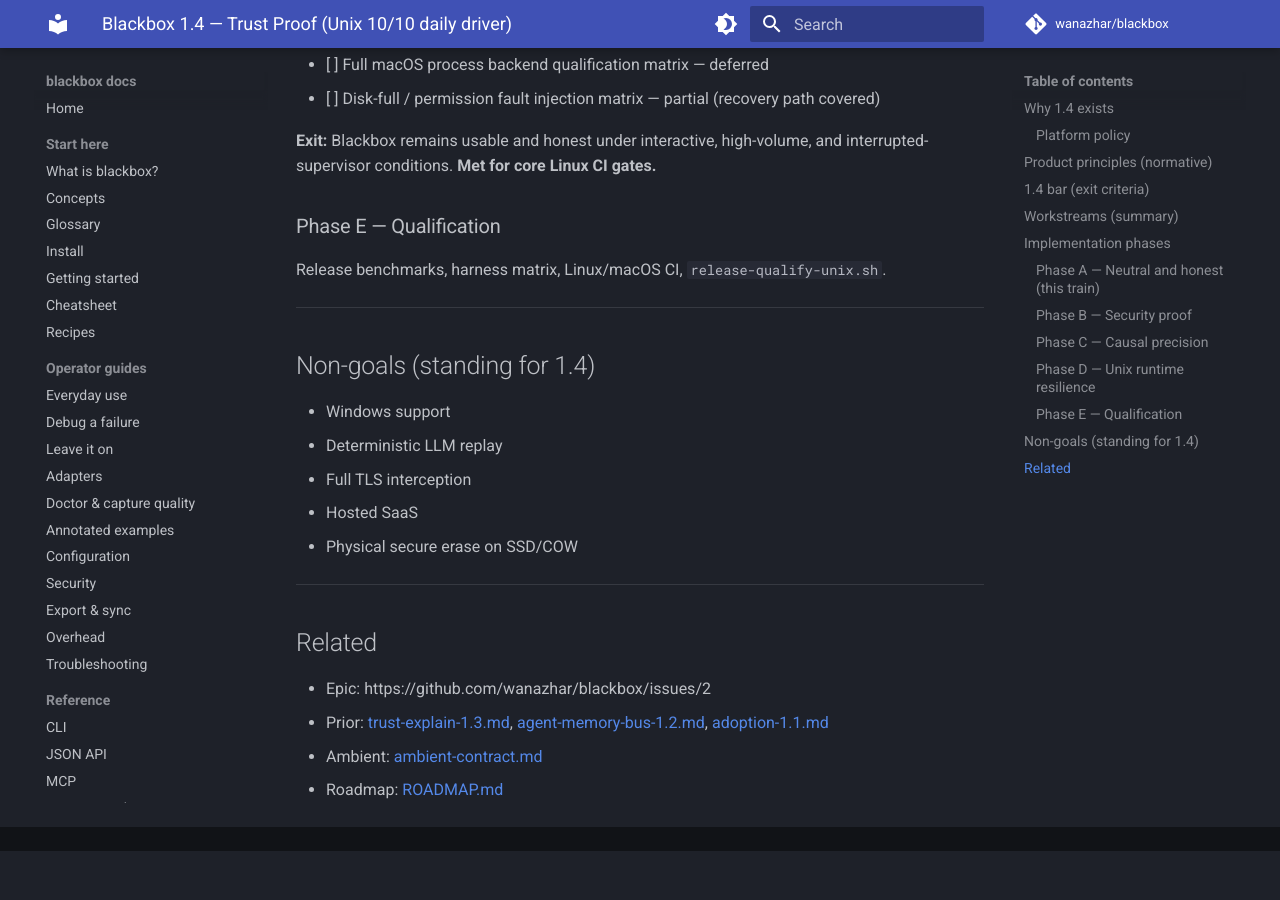
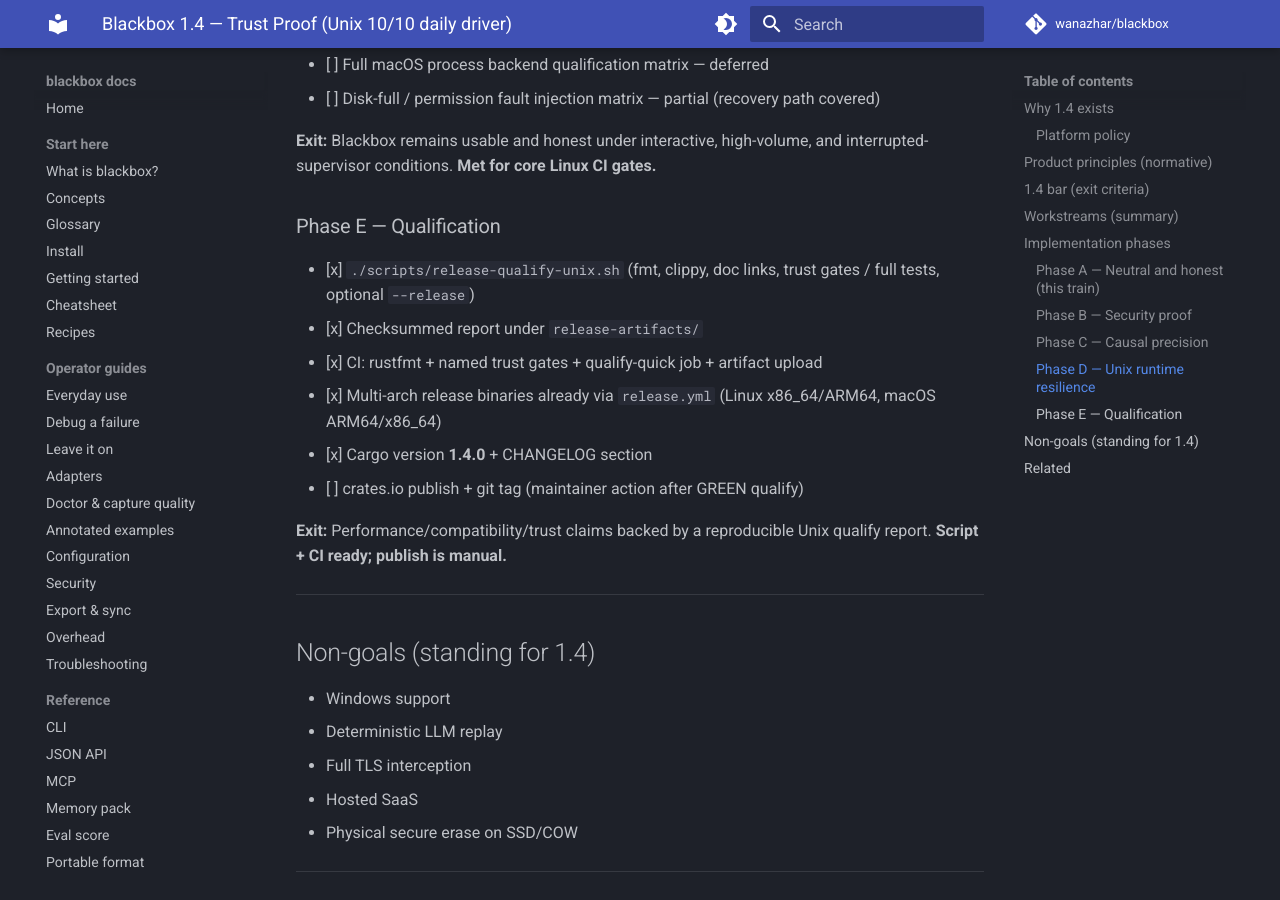
Before and after one commit to wanazhar/blackbox, an MkDocs documentation site: the page built from docs/plan/trust-proof-1.4.md, in a window 1280 px wide and 900 px high, scrolled down 4568 px. Built offline with MkDocs 1.6.1 and Material for MkDocs 9.7.7, drawn with Linux system fonts in a browser that asks for light colours; comment, search, counter and statistics services are not loaded; before the commit the page ends 5419 px from its top, so only the background shows below that; some of the changed text lies outside the part shown.

Commit message:
docs: 1.4.0 qualify path and roadmap ready-to-tag
Document release-qualify-unix in PUBLISH/overhead, mark plan Phase E ready,
and point AGENTS at the 1.4.0 qualify command.

```diff
--- a/docs/plan/trust-proof-1.4.md
+++ b/docs/plan/trust-proof-1.4.md
@@ -4,7 +4,7 @@
 |---|---|
 | **Document** | Product + technical plan for 1.4 |
 | **Date** | 2026-07-17 |
-| **Status** | **In progress** — Phases A–D landed; E (release qualify) remains |
+| **Status** | **Ready for 1.4.0 tag** — Phases A–E landed; run qualify script before publish |
 | **Baseline** | 1.3.0 (trust & explain shipped) |
 | **Target tag** | **1.4.0** |
 | **Epic** | [Issue #2](https://github.com/wanazhar/blackbox/issues/2) |
@@ -133,7 +133,14 @@
 
 ### Phase E — Qualification
 
-Release benchmarks, harness matrix, Linux/macOS CI, `release-qualify-unix.sh`.
+- [x] `./scripts/release-qualify-unix.sh` (fmt, clippy, doc links, trust gates / full tests, optional `--release`)
+- [x] Checksummed report under `release-artifacts/`
+- [x] CI: rustfmt + named trust gates + qualify-quick job + artifact upload
+- [x] Multi-arch release binaries already via `release.yml` (Linux x86_64/ARM64, macOS ARM64/x86_64)
+- [x] Cargo version **1.4.0** + CHANGELOG section
+- [ ] crates.io publish + git tag (maintainer action after GREEN qualify)
+
+**Exit:** Performance/compatibility/trust claims backed by a reproducible Unix qualify report. **Script + CI ready; publish is manual.**
 
 ---
 
```
Also changed, not shown: AGENTS.md (+3 -2 lines), docs/PUBLISH.md (+9 -1 lines), docs/ROADMAP.md (+3 -3 lines), docs/guide/overhead.md (+9 -0 lines).
